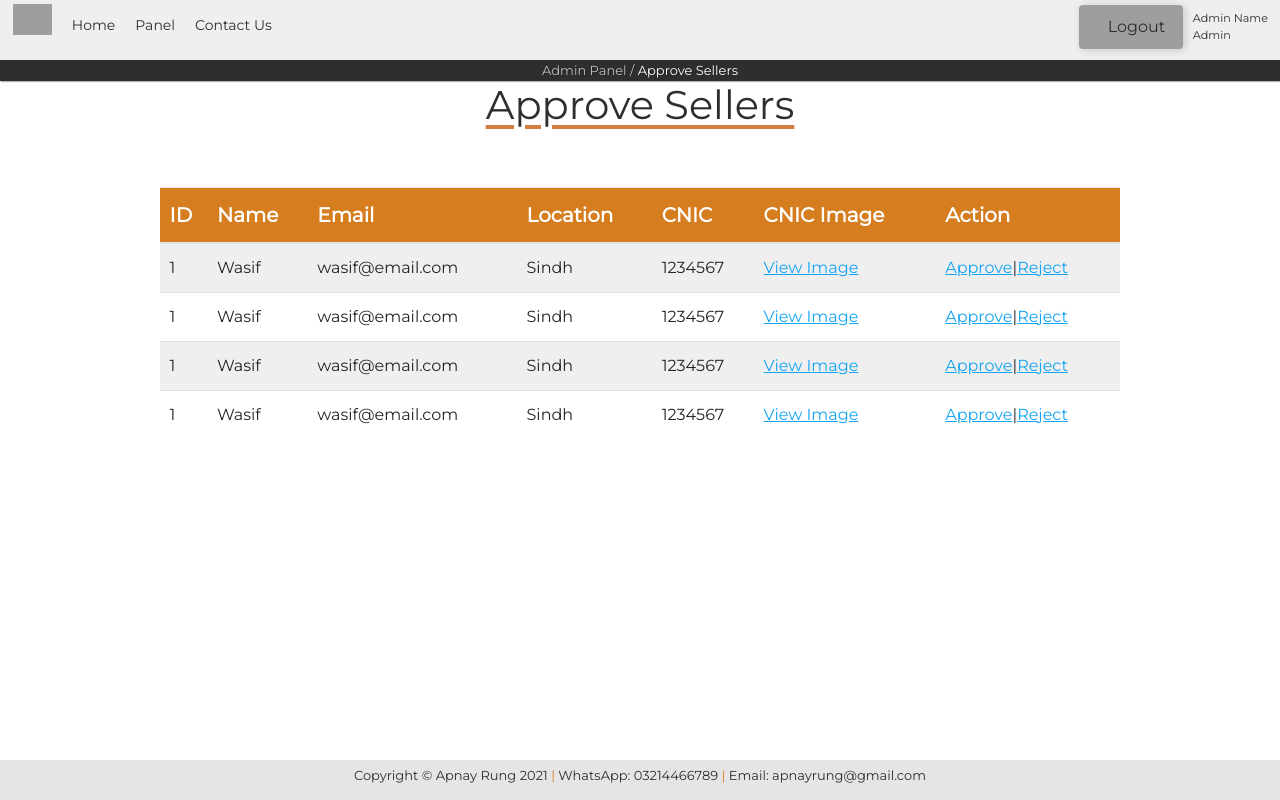
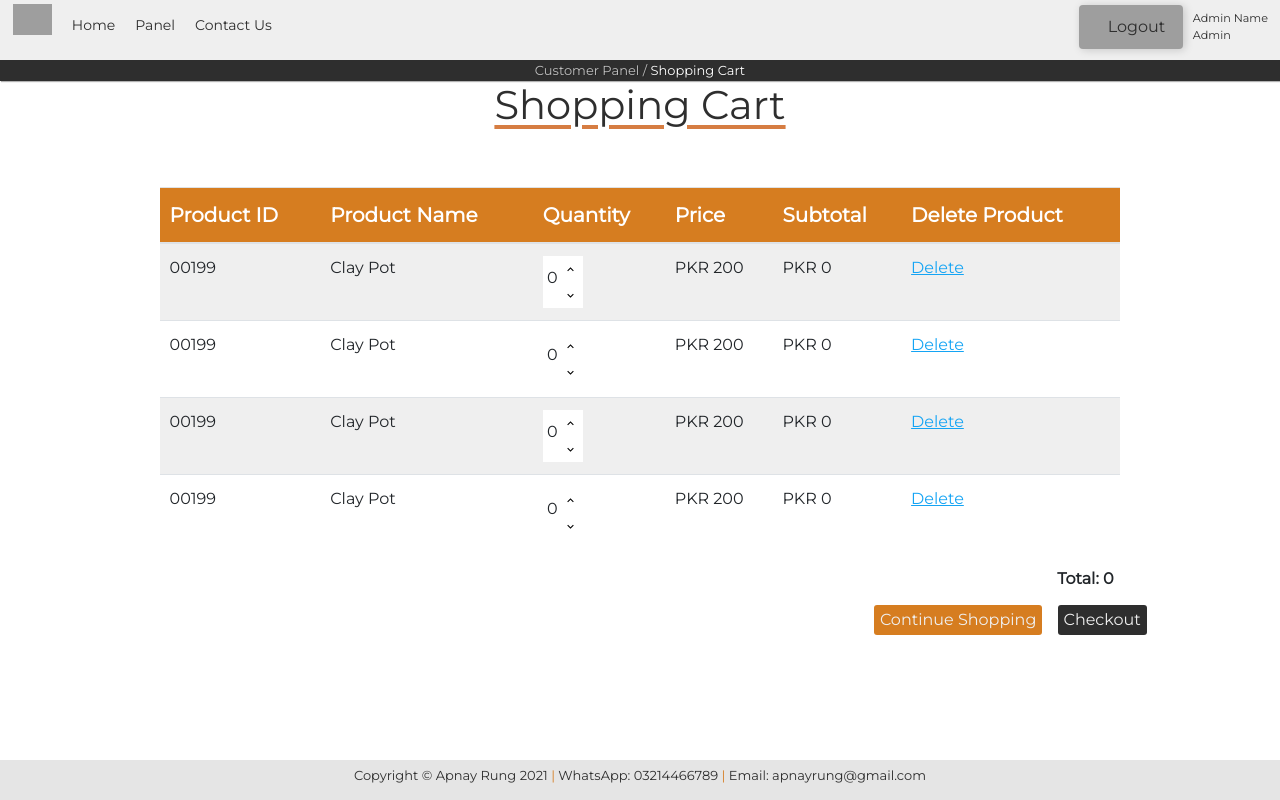
Before and after one commit to vafabatool/apnay-rung-frontend, a React (Create React App) app: page /ShoppingCart in a window 1280 px wide. Built offline with nearby package versions, Linux system fonts and the light colour scheme; grey boxes are pictures that could not be loaded.

Commit message:
Routing in Shopping Cart

```diff
--- a/src/App.js
+++ b/src/App.js
@@ -15,7 +15,8 @@ import Tutorials from "./Tutorials";
 // import Product from "./Product";
 import ViewCustomers from "./ViewCustomers";
 import ShoppingCart from "./ShoppingCart";
-// import Checkout from "./Checkout";
+import Checkout from "./Checkout";
+import Catalog from "./Catalog";
 import CustomerSettings from "./CustomerSettings";
 import CustomerPanel from "./CustomerPanel";
 import SellerPanel from "./SellerPanel";
@@ -28,34 +29,20 @@ export default function App() {
       <Switch>
         <div className="App">
           <Route path="/AdminSettings" exact component={AdminSettings} />
-          {/* <AdminSettings /> */}
           <Route path="/CustomerSettings" exact component={CustomerSettings} />
-          {/* <CustomerSettings /> */}
-          {/* <CustomerSettings /> */}
-          {/* <ShoppingCart /> */}
-          {/* <Notifications /> */}
-          {/* <QueryForms /> */}
-          {/* <Inventory /> */}
-          <ApproveSellers />
-          {/* Check */}
           <Route path="/ApproveSellers" exact component={ApproveSellers} />
-          {/* <Tutorials /> */}
           <Route path="/Tutorials" exact component={Tutorials} />
           <Route path="/Notifications" exact component={Notifications} />
-          {/* <ViewOrders />  */}
-          {/* <CustomerNavBar /> */}
-          {/* <AdminSettings /> */}
-          {/* <UpdateProduct /> */}
           <Route path="/ViewAllProducts" exact component={ViewAllProducts} />
           <Route path="/ViewOrders" exact component={ViewOrders} />
           <Route path="/ViewSellers" exact component={ViewSellers} />
           <Route path="/ViewCustomers" exact component={ViewCustomers} />
-          {/* <Product /> */}
-          {/* <AddProduct /> */}
-          {/* <Checkout /> */}
+          <Route path="/ShoppingCart" exact component={ShoppingCart} />
+          <Route path="/Checkout" exact component={Checkout} />
+          <Route path="/Catalog" exact component={Catalog} />
           <Route path="/AdminPanel" exact component={AdminPanel} />
-          <Route exact path="/" component={SellerPanel} />
-          <Route path="/CustomerPanel" exact component={CustomerPanel} />
+          <Route exact path="/SellerPanel" component={SellerPanel} />
+          <Route path="/" exact component={CustomerPanel} />
         </div>
       </Switch>
     </Router>
--- a/src/ShoppingCart.js
+++ b/src/ShoppingCart.js
@@ -7,15 +7,18 @@ import { useState } from "react";
 import KeyboardArrowUpIcon from "@material-ui/icons/KeyboardArrowUp";
 import KeyboardArrowDownIcon from "@material-ui/icons/KeyboardArrowDown";
 // import Modal from "react-bootstrap/Modal";
-import "bootstrap/dist/css/bootstrap.min.css";
+// import "bootstrap/dist/css/bootstrap.min.css";
 import { Modal, Button } from "react-bootstrap";
+import { Link } from "react-router-dom";
 
 const Counter = (props) => {
   const increment = () => {
     props.qtyFunc(props.qty + 1);
+    props.costFunc(props.totalBill + props.price);
   };
   const decrement = () => {
     props.qtyFunc(props.qty - 1);
+    props.costFunc(props.totalBill - props.price);
   };
 
   return (
@@ -50,25 +53,25 @@ const ShoppingCart = () => {
       {
         productID: "00199",
         productTitle: "Clay Pot",
-        quantity: 1,
+        quantity: 0,
         price: 200
       },
       {
         productID: "00199",
         productTitle: "Clay Pot",
-        quantity: 1,
+        quantity: 0,
         price: 200
       },
       {
         productID: "00199",
         productTitle: "Clay Pot",
-        quantity: 1,
+        quantity: 0,
         price: 200
       },
       {
         productID: "00199",
         productTitle: "Clay Pot",
-        quantity: 2,
+        quantity: 0,
         price: 200
       }
     ]
@@ -78,6 +81,7 @@ const ShoppingCart = () => {
 
   const handleClose = () => setShow(false);
   const handleShow = () => setShow(true);
+  const [total, setTotal] = useState(0);
 
   const renderTableData = () => {
     return state.products.map((product, index) => {
@@ -90,7 +94,13 @@ const ShoppingCart = () => {
           <td>{productTitle}</td>
           {/* <input className="text-center" type="number" min={quantity} /> */}
           <td>
-            <Counter qty={qty} qtyFunc={setQuantity} />
+            <Counter
+              qty={qty}
+              qtyFunc={setQuantity}
+              costFunc={setTotal}
+              totalBill={total}
+              price={price}
+            />
           </td>
           <td>PKR {price}</td>
           <td>PKR {qty * price}</td>
@@ -125,21 +135,25 @@ const ShoppingCart = () => {
           <tbody>{renderTableData()}</tbody>
         </table>
       </div>
-      <div className="totalBill">Total: Rs.900</div>
+      <div className="totalBill">Total: {total}</div>
       <div className="outer">
         <div className="inner">
+          <Link to="/Catalog">
             <input
               type="submit"
               className="continueShopping-button"
               value="Continue Shopping"
             ></input>
+          </Link>
         </div>
         <div className="inner">
+          <Link to="/Checkout">
             <input
               type="submit"
               className="checkout-button"
               value="Checkout"
             ></input>
+          </Link>
         </div>
       </div>
       <BottomBar />
```
Lines whose indentation alone changed are shown as unchanged.
